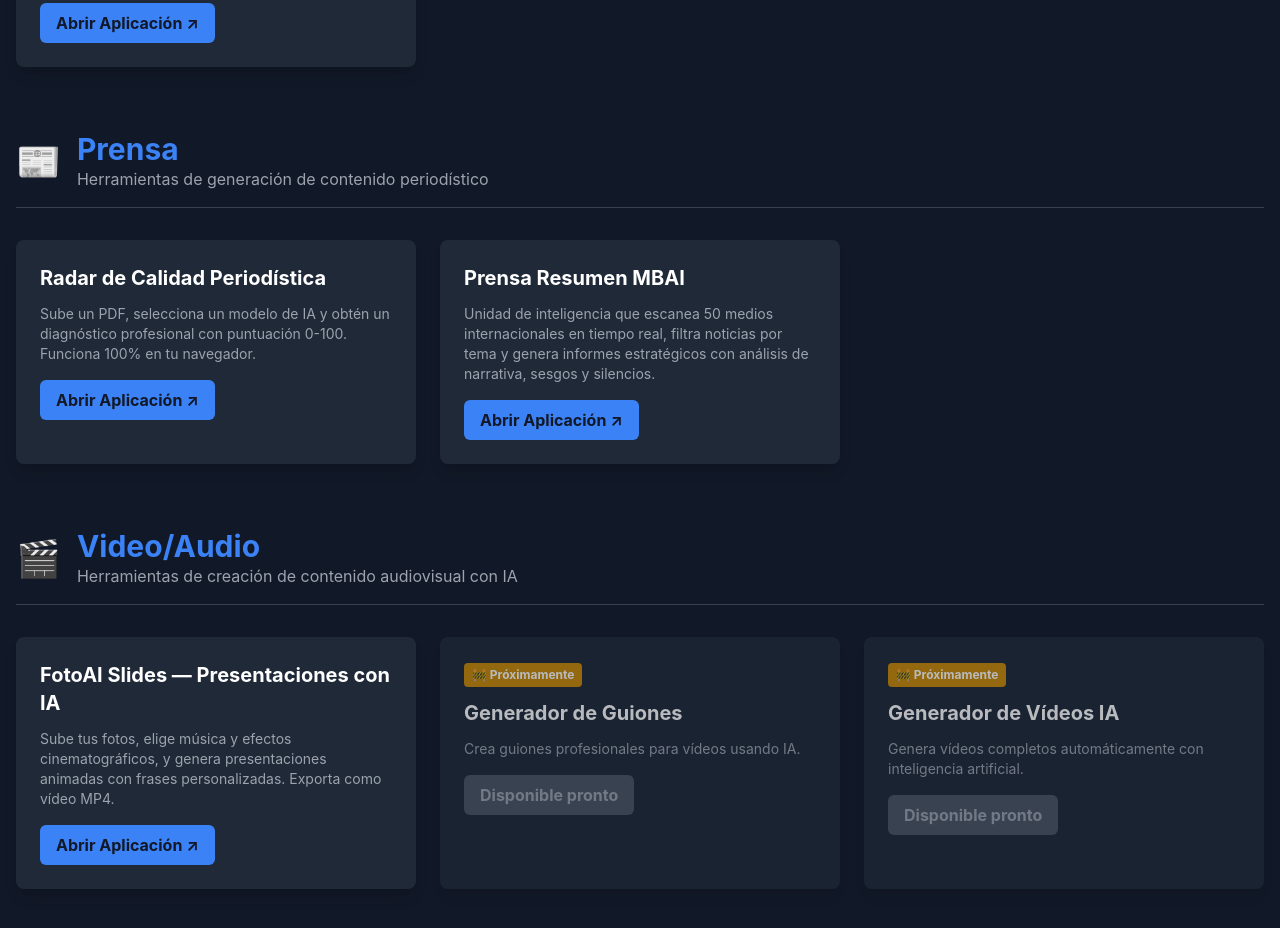
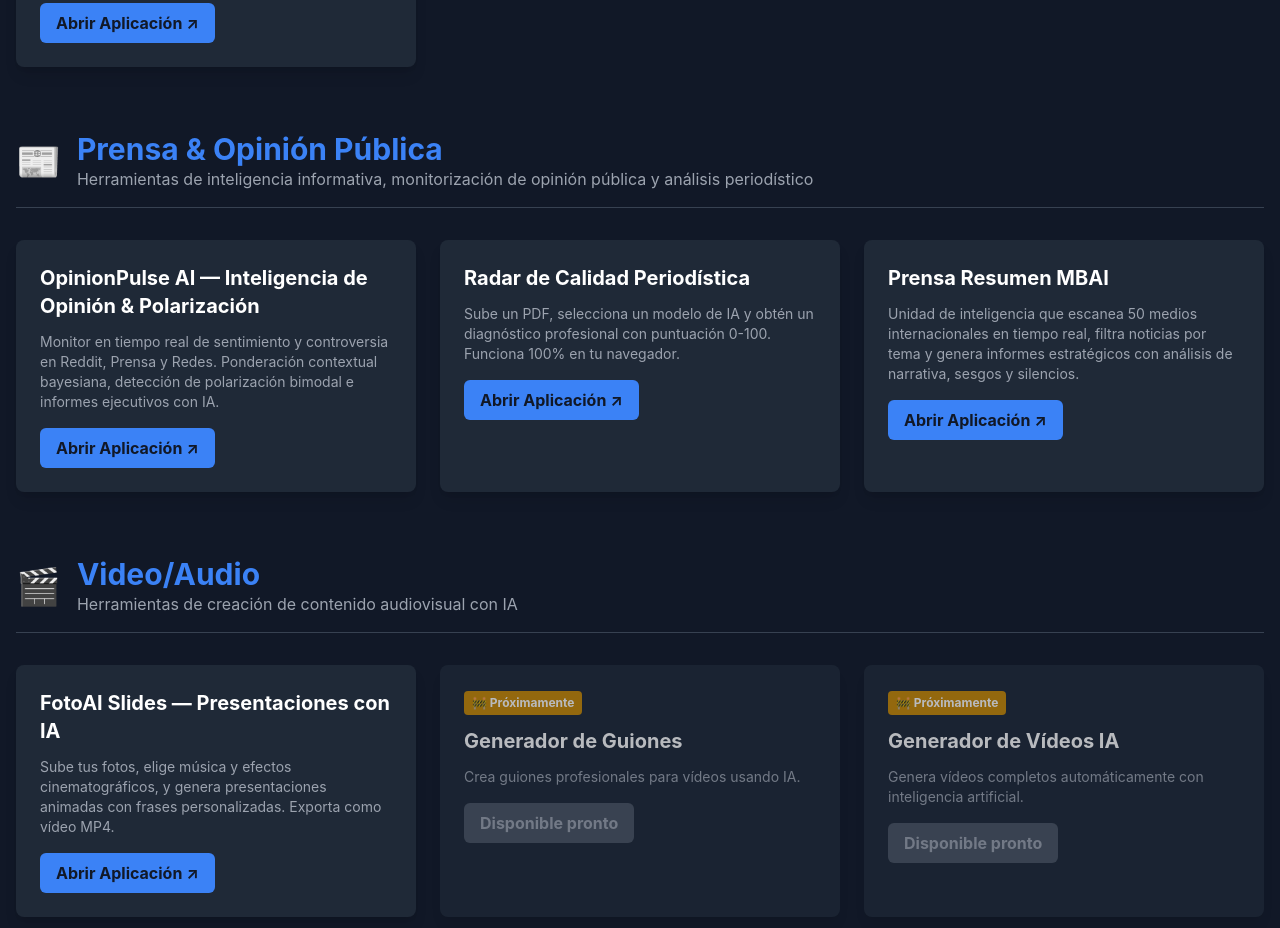
Before and after one commit to lbt00001-beep/mbainative-website, a Next.js app in the folder app/: page /aplicaciones in a window 1280 px wide. Shown: the part 1520-2448 px from the top of the page. Built offline with nearby package versions, Linux system fonts and the light colour scheme.

Commit message:
Añadir OpinionPulse AI al catálogo de aplicaciones

```diff
--- a/app/app/aplicaciones/page.tsx
+++ b/app/app/aplicaciones/page.tsx
@@ -84,10 +84,17 @@ const categorias = [
   },
   {
     id: "prensa",
-    nombre: "Prensa",
+    nombre: "Prensa & Opinión Pública",
     icono: "📰",
-    descripcion: "Herramientas de generación de contenido periodístico",
+    descripcion: "Herramientas de inteligencia informativa, monitorización de opinión pública y análisis periodístico",
     apps: [
+      {
+        nombre: "OpinionPulse AI — Inteligencia de Opinión & Polarización",
+        descripcion: "Monitor en tiempo real de sentimiento y controversia en Reddit, Prensa y Redes. Ponderación contextual bayesiana, detección de polarización bimodal e informes ejecutivos con IA.",
+        url: "https://opinionpulse-ai.vercel.app",
+        tipo: "externo",
+        estado: "disponible"
+      },
       {
         nombre: "Radar de Calidad Periodística",
         descripcion: "Sube un PDF, selecciona un modelo de IA y obtén un diagnóstico profesional con puntuación 0-100. Funciona 100% en tu navegador.",
```
